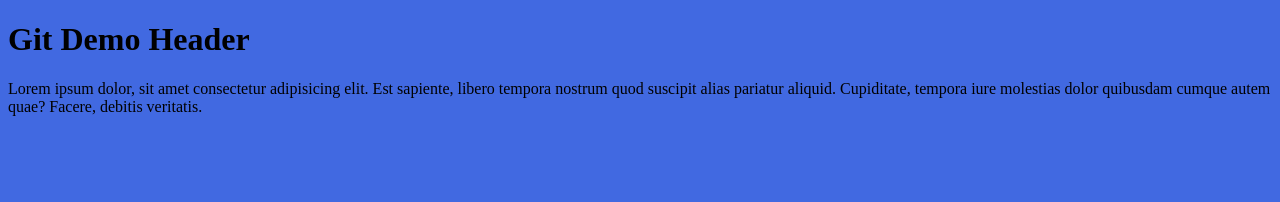
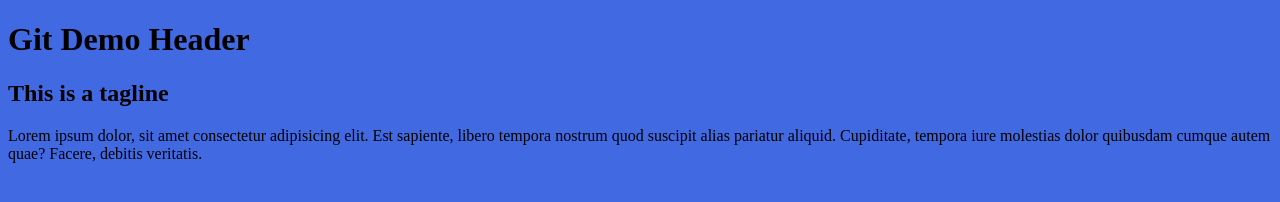
Before and after one commit to tabdeelstudios/ubiquitous-goggles, a plain HTML site: page index.html in a window 1280 px wide. Drawn offline with Linux system fonts and the light colour scheme.

Commit message:
Update index.html

```diff
--- a/index.html
+++ b/index.html
@@ -10,6 +10,7 @@
   </head>
   <body>
     <h1>Git Demo Header</h1>
+    <h2>This is a tagline</h2>
     <p>
       Lorem ipsum dolor, sit amet consectetur adipisicing elit. Est sapiente,
       libero tempora nostrum quod suscipit alias pariatur aliquid. Cupiditate,
```
